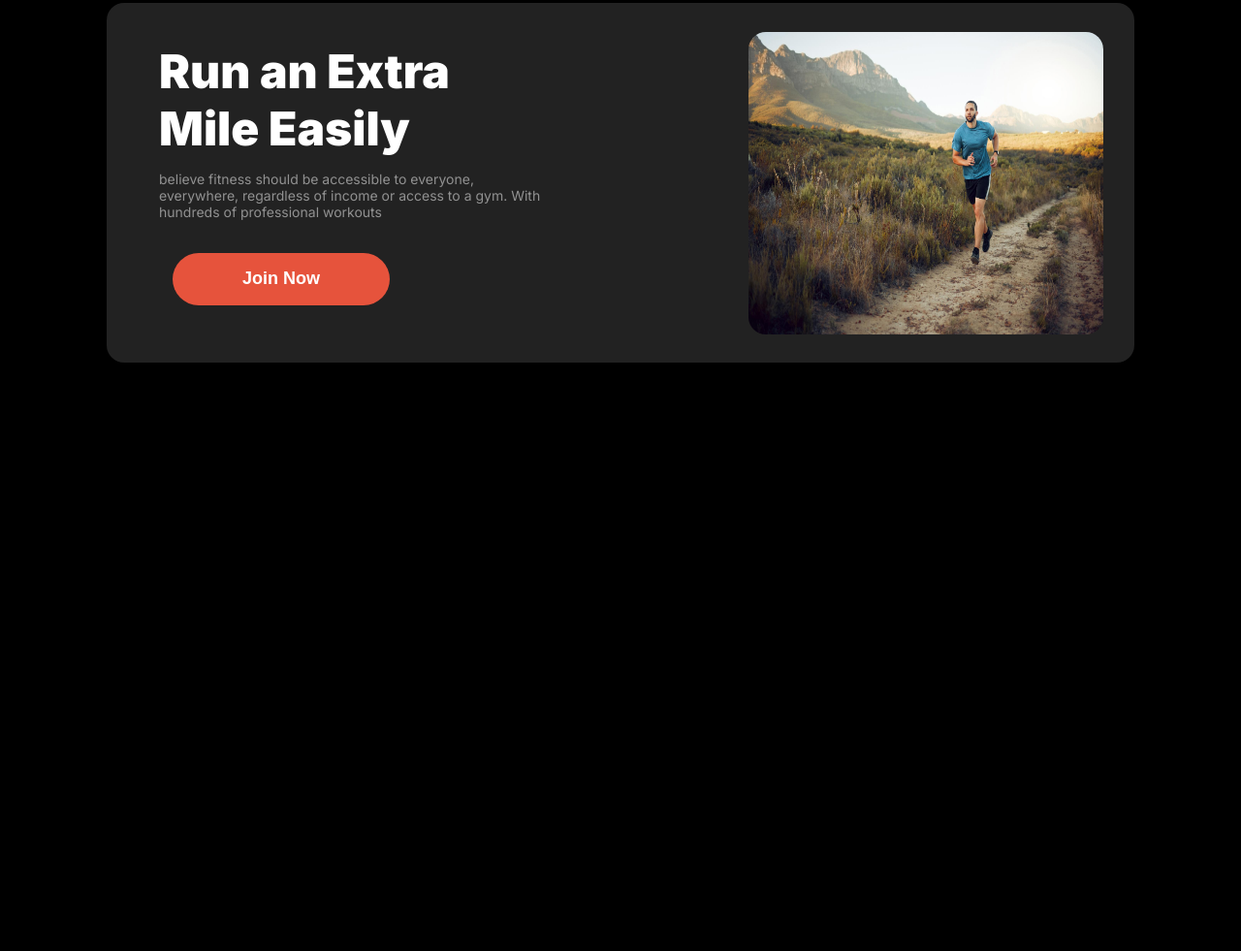
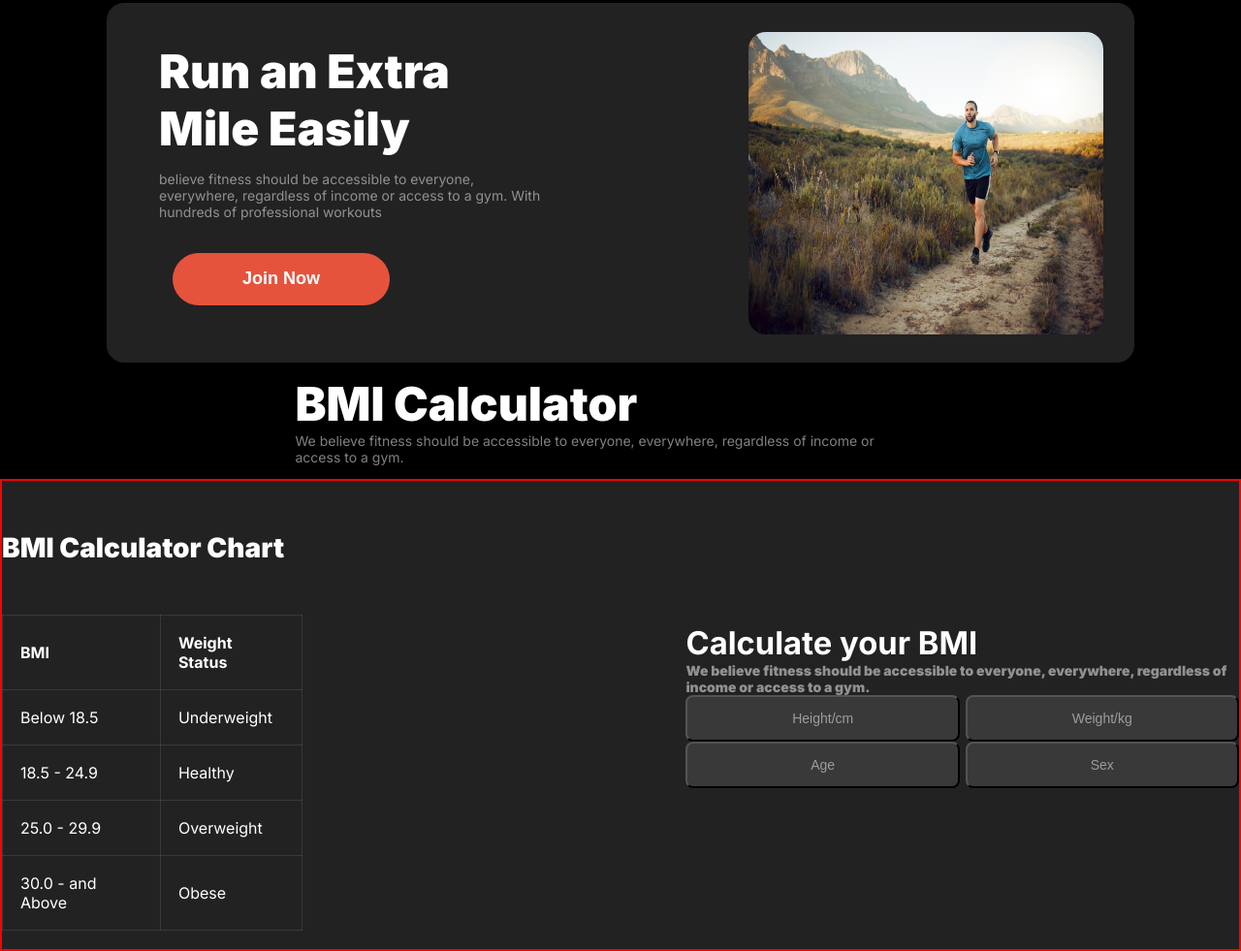
Before and after one commit to Khalid-Saifullaha/fitness-website, a plain HTML site: page index.html in a window 1280 px wide. Shown: the part 1630-2611 px from the top of the page at 97% size. Before the commit the page ends 2004 px from the top, so only its background shows below. Drawn offline with Linux system fonts and the light colour scheme.

Commit message:
added BMI calculator chart

```diff
--- a/index.html
+++ b/index.html
@@ -99,5 +99,54 @@
         </div>
 
      </section>
+
+     <!-- BMI Calculator -->
+
+     <div class="bmi">
+        <h3 class="text-light">BMI Calculator</h3>
+        <p class="text-light-gray">We believe fitness should be accessible to everyone, everywhere, regardless of income or <br>
+             access to a gym.</p>
+     </div>
+
+     <section class="bmi-calculator">
+        <div class="bmi-container">
+            <div class="chart">
+                <h3 class="text-light">BMI Calculator Chart</h3>
+
+                <table>
+                    <tr>
+                        <th>BMI</th>
+                        <th>Weight Status</th>
+                    </tr>
+                    <tr>
+                        <td>Below 18.5</td>
+                        <td>Underweight</td>
+                    </tr>
+                    <tr>
+                        <td>18.5 - 24.9</td>
+                        <td>Healthy</td>
+                    </tr>
+                    <tr>
+                        <td>25.0 - 29.9</td>
+                        <td>Overweight</td>
+                    </tr>
+                    <tr>
+                        <td>30.0 - and Above</td>
+                        <td>Obese</td>
+                    </tr>
+                </table>
+            </div>
+            <div class="your-bmi">
+                <h3 class="text-light">Calculate your BMI</h3>
+                <p class="text-light-gray">We believe fitness should be accessible to everyone, everywhere, regardless of <br>
+                     income or access to a gym. </p>
+                     <button class="btn-bmi text-light-gray">Height/cm</button>
+                     <button class="btn-bmi text-light-gray">Weight/kg</button>
+                     <br>
+                     <button class="btn-bmi text-light-gray">Age</button>
+                     <button class="btn-bmi text-light-gray">Sex</button>
+            </div>
+        </div>
+     </section>
 </body>
 </html>
--- a/styles/style.css
+++ b/styles/style.css
@@ -214,6 +214,67 @@ header {
     margin-top: 30px;
 }
 
+/* BMI section style */
+.bmi {
+    width: 671px;
+    height: 120px;
+    display: flex;
+    flex-direction: column;
+    justify-content: center;
+    align-items: flex-start;
+    margin: 0 auto;
+}
+
+.bmi-calculator {
+    width: 100%;
+    height: 487px;
+    background: rgb(34, 34, 34);
+    border: 2px solid red;
+}
+
+.bmi-container {
+    display: flex;
+    justify-content: space-between;
+    align-items: center;
+}
+.bmi h3 {
+    font-size: 48px;
+    font-weight: 900;
+}
+
+.chart h3 {
+    font-size: 28px;
+    font-weight: 900;
+    margin-top: 52px;
+    margin-bottom: 52px;
+}
+
+table {
+    width: 310px;
+    height: 216px;
+    color: #FFFFFF;
+    border-collapse: collapse;
+}
+td, th {
+    border: 1px solid rgba(255, 255, 255, 0.1);
+    padding: 18px;
+}
+th {
+    text-align: start;
+}
+
+.your-bmi {
+   font-size: 28px;
+font-weight: 900;
+}
+
+.btn-bmi {
+    width: 282.5px;
+    height: 48px;
+    border-radius: 8px;
+    background: rgba(255, 255, 255, 0.1);
+}
+
 @media screen and (max-width: 1320px) {
     header {
         padding: 0 50px;
```
